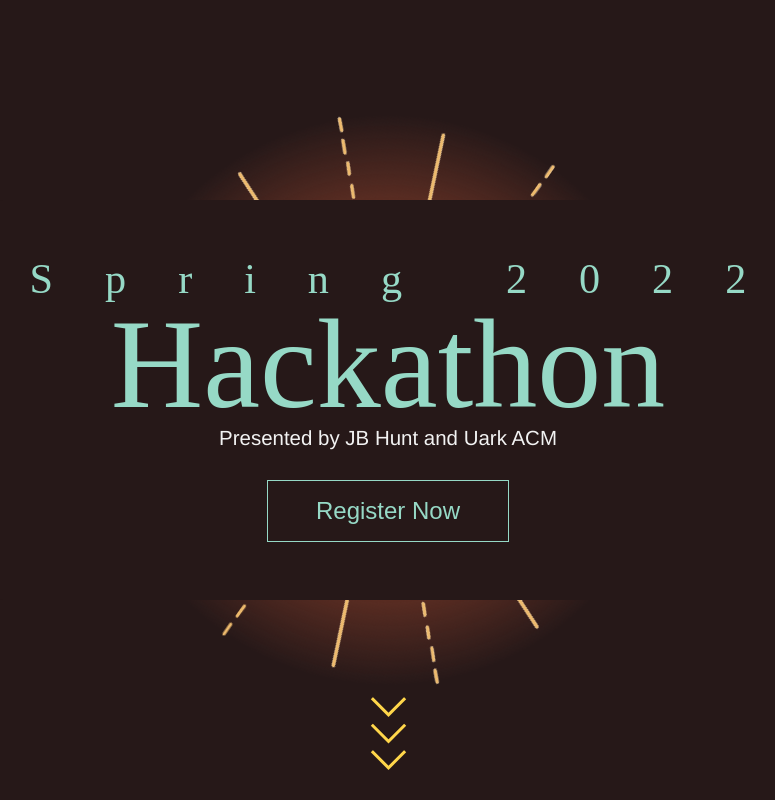
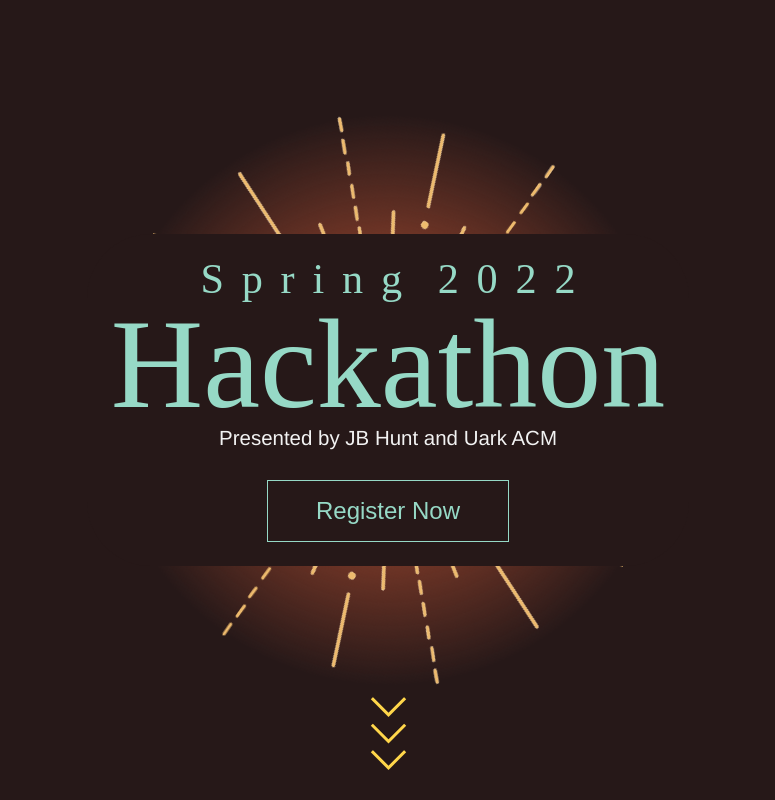
Before and after one commit to uark-acm/hackathon, a Next.js app: page / in a window 1280 px wide. Shown: the top 800 px of the page, without its empty margins (252-1027 px from the left). Built offline with nearby package versions, Linux system fonts and the light colour scheme; a web font is replaced by a local one.

Commit message:
💄 Fixed hero content panel sizing

```diff
--- a/styles/Hero.module.scss
+++ b/styles/Hero.module.scss
@@ -31,8 +31,9 @@
 
     .content {
         background: $background;
-        height: 50vh;
-        width: 70vw;
+        height: fit-content;
+        width: fit-content;
+        padding: 24px;
         border-radius: 64px;
         margin: auto;
         display: flex;
```
